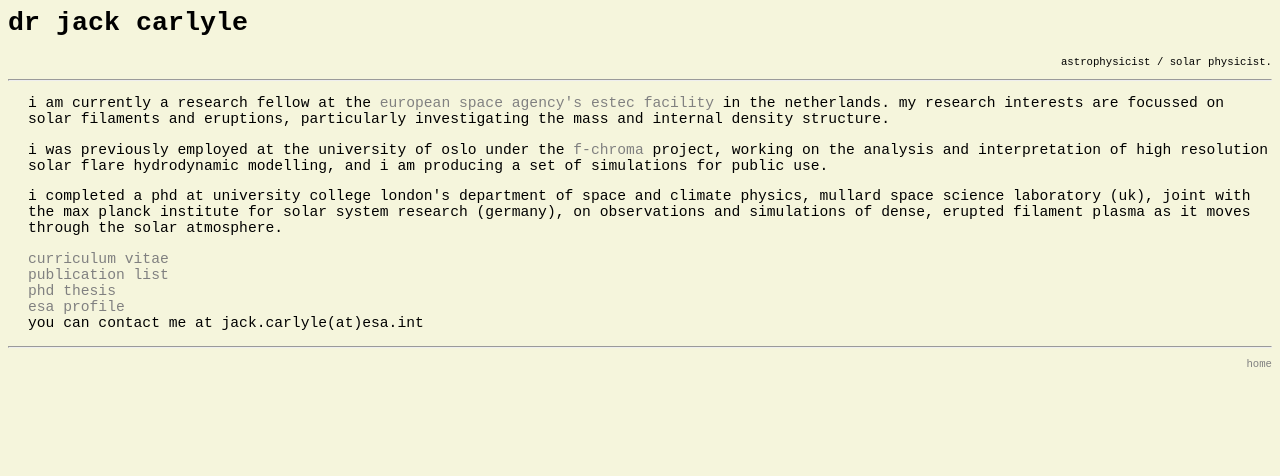
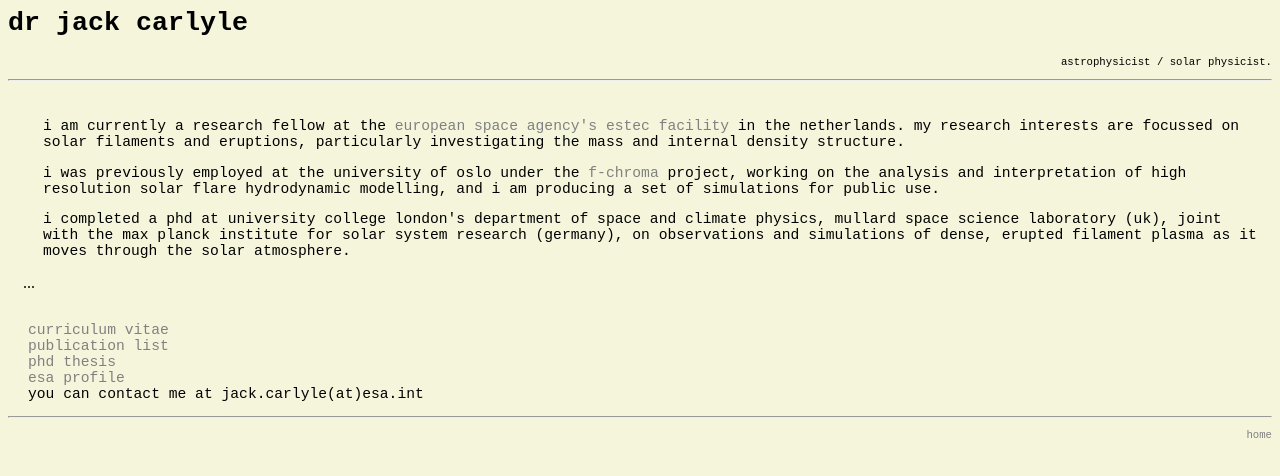
Before and after one commit to jckcrll/JackCWebsite, a plain HTML site: page prof.html in a window 1280 px wide. Drawn offline with Linux system fonts and the light colour scheme.

Commit message:
container test

```diff
--- a/lol2.css
+++ b/lol2.css
@@ -9,3 +9,7 @@ a:link {color:grey}
 a:visited {color:DimGray;}
 a:hover {color:LightGray;}
 a:active {color:black;}
+
+.container {
+   padding: 15px;
+}
--- a/prof.html
+++ b/prof.html
@@ -23,9 +23,9 @@
 <h1>dr jack carlyle</h1>
 <p class="end">astrophysicist / solar physicist.</p>
 <hr />
-<p>i am currently a research fellow at the <a href="http://www.esa.int/About_Us/ESTEC">european space agency's estec facility</a> in the netherlands. my research interests are focussed on solar filaments and eruptions,  particularly investigating the mass and internal density structure.</p>
+<div class="container"><p>i am currently a research fellow at the <a href="http://www.esa.int/About_Us/ESTEC">european space agency's estec facility</a> in the netherlands. my research interests are focussed on solar filaments and eruptions,  particularly investigating the mass and internal density structure.</p>
 <p>i was previously employed at the university of oslo under the <a href="http://www.fchroma.org/">f-chroma</a> project, working on the analysis and interpretation of high resolution solar flare hydrodynamic modelling, and i am producing a set of simulations for public use.</p>
-<p>i completed a phd at university college london's department of space and climate physics, mullard space science laboratory (uk), joint with the max planck institute for solar system research (germany), on observations and simulations of dense, erupted filament plasma as it moves through the solar atmosphere.</p>
+<p>i completed a phd at university college london's department of space and climate physics, mullard space science laboratory (uk), joint with the max planck institute for solar system research (germany), on observations and simulations of dense, erupted filament plasma as it moves through the solar atmosphere.</p>... </div>
 
 
 
```
